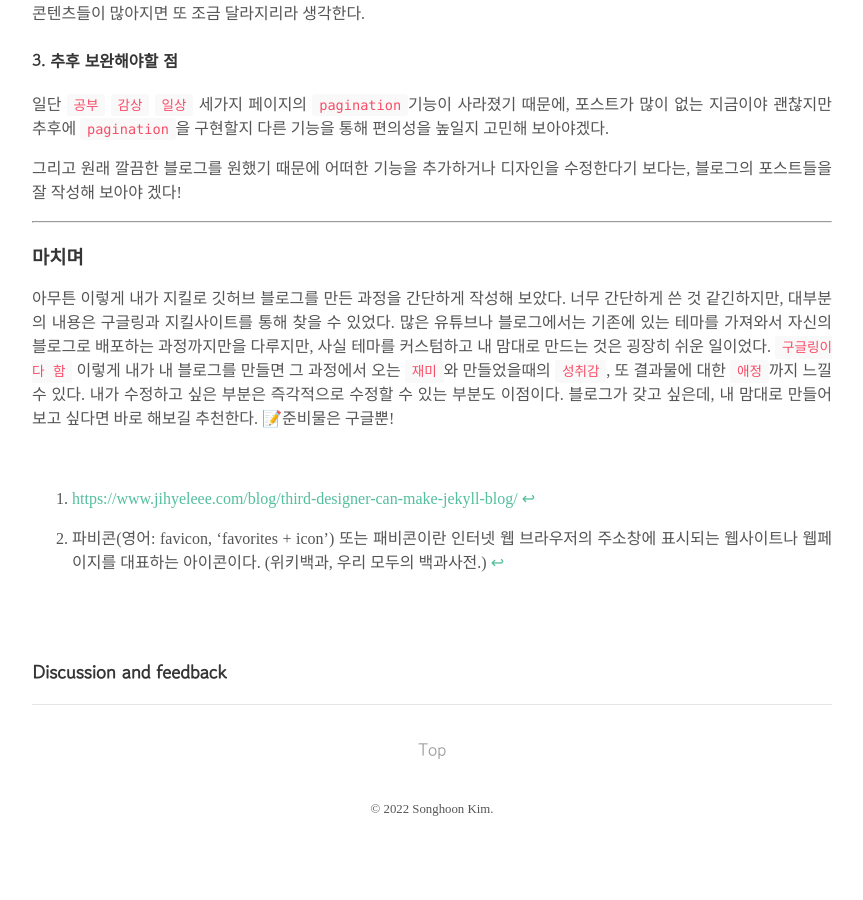
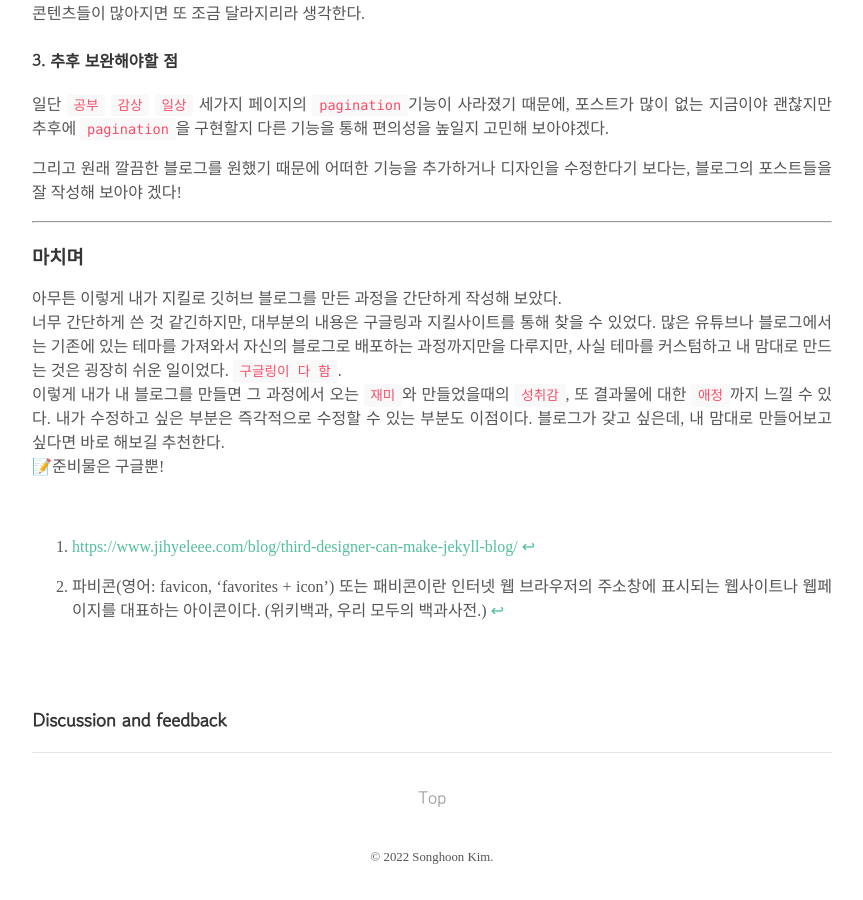
Before and after one commit to songh-oon/songh-oon.github.io, a Jekyll site: the page built from _posts/study/2022-06-28-githubpages-jekyll.md, in a window 1280 px wide and 900 px high, scrolled down 3326 px. Shown: the whole window, without its empty margins (208-1071 px from the left). Built offline with Jekyll 4.4.1, drawn with Linux system fonts in a browser that asks for light colours; comment, search, counter and statistics services are not loaded; before the commit the page ends 4178 px from its top, so only the background shows below that.

```diff
--- a/_posts/study/2022-06-28-githubpages-jekyll.md
+++ b/_posts/study/2022-06-28-githubpages-jekyll.md
@@ -106,7 +106,7 @@ menu : 공부    "마크다운에서 설정"
 아무튼 이렇게 내가 지킬로 깃허브 블로그를 만든 과정을 간단하게 작성해 보았다.
 너무 간단하게 쓴 것 같긴하지만, 대부분의 내용은 구글링과 지킬사이트를 통해 찾을 수 있었다.
 많은 유튜브나 블로그에서는 기존에 있는 테마를 가져와서 자신의 블로그로 배포하는 과정까지만을 다루지만,
-사실 테마를 커스텀하고 내 맘대로 만드는 것은 굉장히 쉬운 일이었다. `구글링이 다 함`
+사실 테마를 커스텀하고 내 맘대로 만드는 것은 굉장히 쉬운 일이었다. `구글링이 다 함`.
 이렇게 내가 내 블로그를 만들면 그 과정에서 오는 `재미`와 만들었을때의 `성취감`, 또 결과물에 대한 `애정`까지 느낄 수 있다. 내가 수정하고 싶은 부분은 즉각적으로 수정할 수 있는 부분도 이점이다.
 블로그가 갖고 싶은데, 내 맘대로 만들어보고 싶다면 바로 해보길 추천한다.
 📝준비물은 구글뿐!
```
